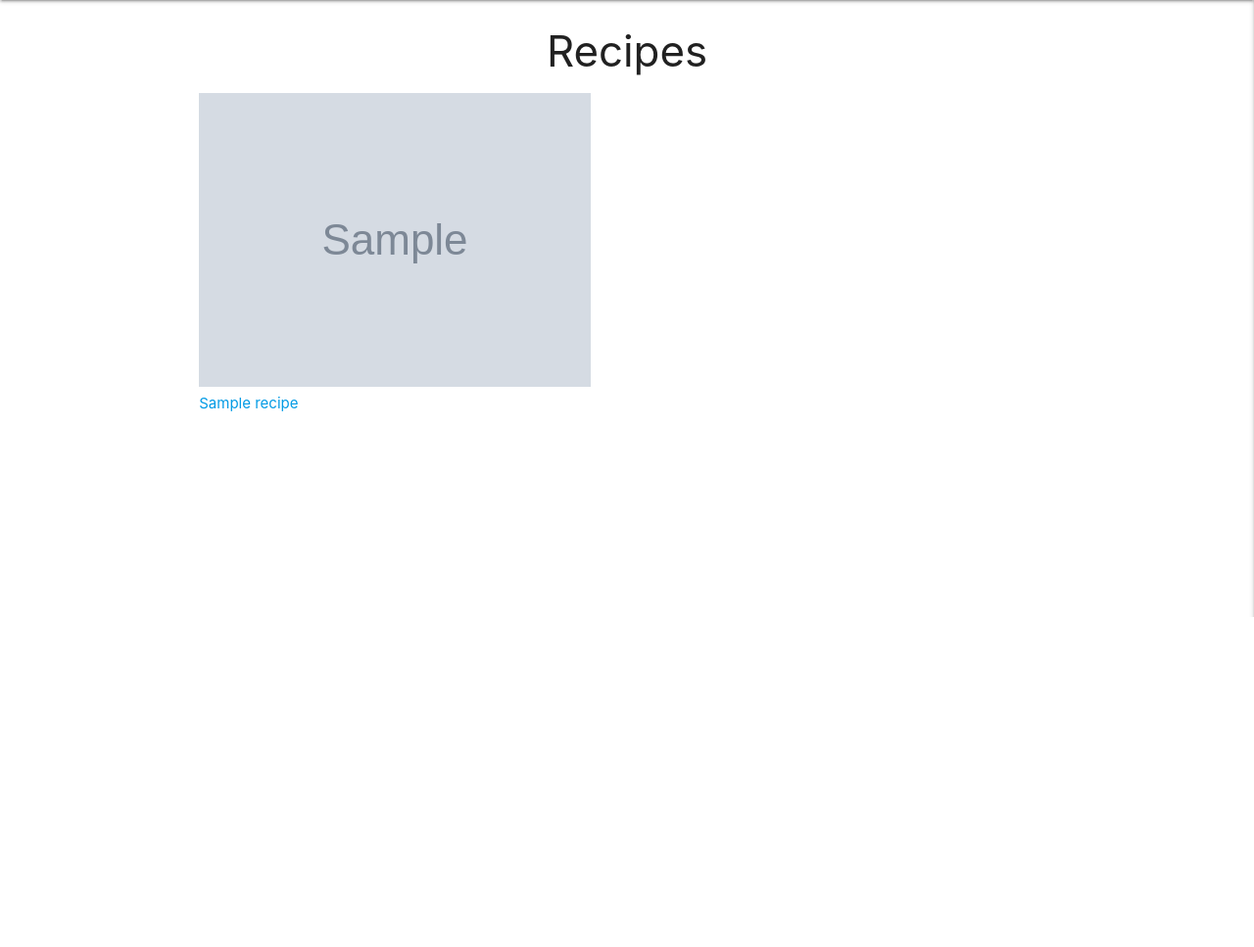
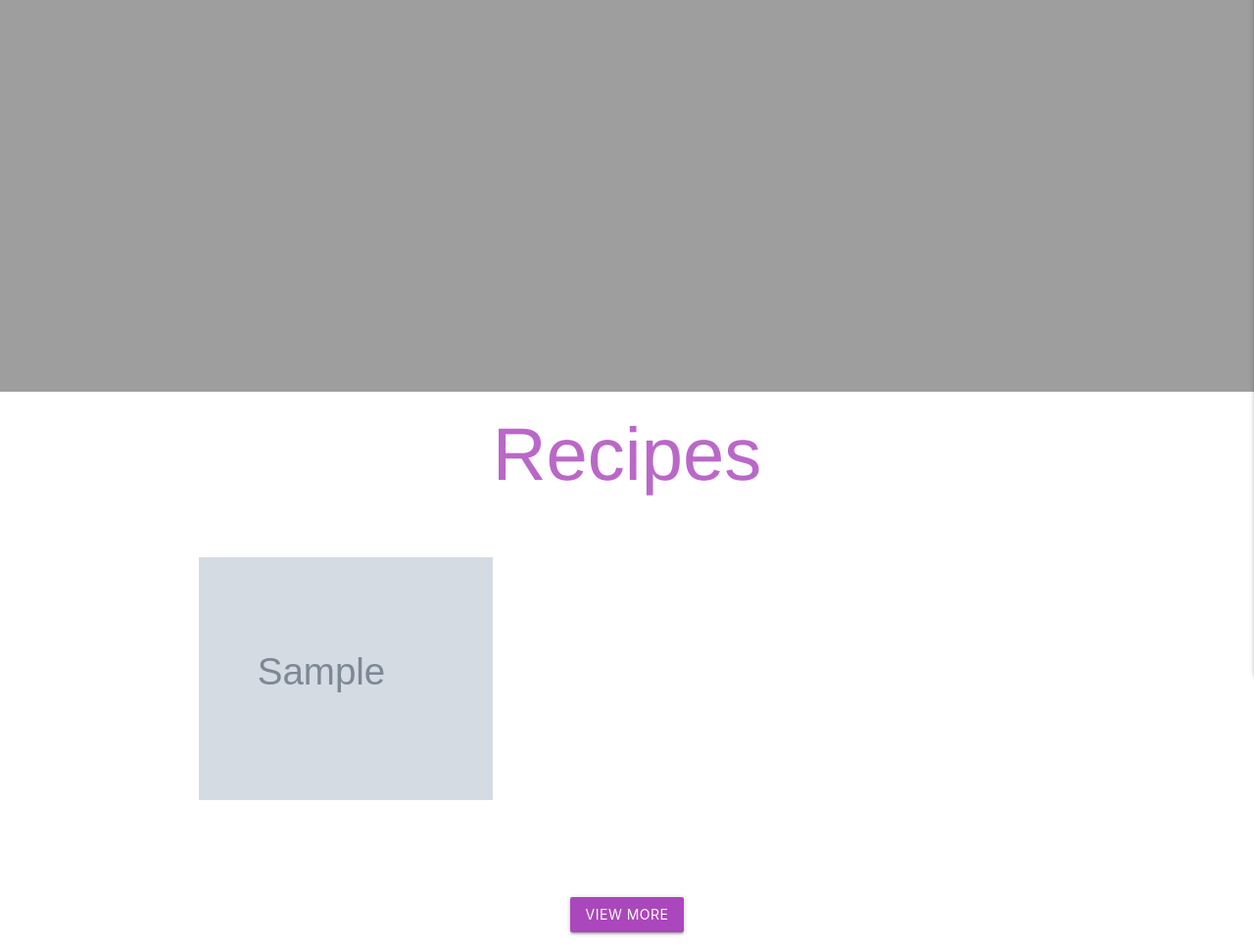
Before and after one commit to Rozdandy/africadelishms3, a Flask app: page / in a window 1280 px wide. Shown: the part 170-1137 px from the top of the page at 98% size. Before the commit the page ends 800 px from the top, so only its background shows below. Run offline with Flask 2, Linux system fonts and the light colour scheme; grey boxes marked "Sample" are stand-in pictures; a database or web service that is not in the repository returns one stand-in record (values such as "Sample title"); data that the repository does not hold is empty; some libraries are stand-ins or nearby versions; some web fonts are replaced.

Commit message:
Add get_recipes.html working

```diff
--- a/static/css/style.css
+++ b/static/css/style.css
@@ -28,3 +28,93 @@
 
 
 }
+
+
+.demo-3 {
+    position:relative;
+    width:300px;
+
+    overflow:hidden;
+    float:left;
+    margin-right:20px
+}
+.demo-3 figure {
+    margin:0;
+    padding:0;
+    position:relative;
+    cursor:pointer;
+    margin-left:-50px
+}
+.demo-3 figure img {
+    display:block;
+    position:relative;
+    z-index:10;
+    margin:-15px 0
+}
+.demo-3 figure figcaption {
+    display:block;
+    position:absolute;
+    z-index:5;
+    -webkit-box-sizing:border-box;
+    -moz-box-sizing:border-box;
+    box-sizing:border-box
+}
+.demo-3 figure h2 {
+    font-family:'Lato';
+    color:#fff;
+    font-size:20px;
+    text-align:center;
+}
+.demo-3 figure p {
+    display:block;
+    font-family:'Lato';
+    font-size:12px;
+    line-height:18px;
+    margin:0;
+    color:#fff;
+    text-align:center;
+}
+.demo-3 figure figcaption {
+    top:0;
+    left:0;
+    width:100%;
+    height:100%;
+    padding:29px 44px;
+    background-color:#ab47bc;
+    text-align:center;
+    backface-visibility:hidden;
+    -webkit-transform:rotateY(-180deg);
+    -moz-transform:rotateY(-180deg);
+    transform:rotateY(-180deg);
+    -webkit-transition:all .5s;
+    -moz-transition:all .5s;
+    transition:all .5s;
+}
+.demo-3 figure img {
+    backface-visibility:hidden;
+    -webkit-transition:all .5s;
+    -moz-transition:all .5s;
+    transition:all .5s
+}
+.demo-3 figure:hover img,figure.hover img {
+    -webkit-transform:rotateY(180deg);
+    -moz-transform:rotateY(180deg);
+    transform:rotateY(180deg)
+}
+.demo-3 figure:hover figcaption,figure.hover figcaption {
+    -webkit-transform:rotateY(0);
+    -moz-transform:rotateY(0);
+    transform:rotateY(0)
+}
+.ourProjects
+{
+	-webkit-box-sizing: content-box;
+  -moz-box-sizing: content-box;
+  box-sizing: content-box;
+  border: none;
+  font: normal 76px/1 "Akronim", Helvetica, sans-serif;
+  color: #ba68c8;
+  text-align: center;
+  -o-text-overflow: ellipsis;
+  text-overflow: ellipsis;
+}
--- a/static/js/scripts.js
+++ b/static/js/scripts.js
@@ -4,6 +4,7 @@
 
 $(document).ready(function () {
     $(".sidenav").sidenav({edge: "right"});
+     $('.scrollspy').scrollSpy();
     // $('.slider').slider();
     // $(".collapsible").collapsible();
     // $("#copyright").text(new Date().getFullYear());
--- a/templates/index.html
+++ b/templates/index.html
@@ -2,40 +2,80 @@
 {% block content %}
  <!--    HOMEPAGE -->
 
+<div class="container-fluid">
+    <div class="slider">
+        <ul class="slides">
+            <li>
+                <img src="{{ url_for('static', filename='images/angolanfeij.jpg') }}">
+                <div class="caption center-align">
+                    <h3>Angolan Feijoada</h3>
+                    <h5 class="light grey-text text-lighten-3">Angolan national favorite dish; Very rich, savory, &amp;
+                        satisfying</h5>
+                </div>
+            </li>
+            <li>
+                <img src="{{ url_for('static', filename='images/jollofrice.jpg') }}">
+                <div class="caption left-align">
+                    <h3>Nigerian Jollof Rice</h3>
+                    <h5 class="light grey-text text-lighten-3">Without controversy; Nigerian Jollof Rice, simply the
+                        best
+                    </h5>
+                </div>
+            </li>
+            <li>
+                <img src="{{ url_for('static', filename='images/ghanabanku.jpg') }}">
+                <div class="caption right-align">
+                    <h3>Ghanaian Banku</h3>
+                    <h5 class="light grey-text text-lighten-3">Banku and Tilapia; food for the champions</h5>
+                </div>
+            </li>
+            <li>
+                <img src="{{ url_for('static', filename='images/zambianshima.jpg') }}">
+                <div class="caption center-align">
+                    <h3>Zambian Nshima</h3>
+                    <h5 class="light grey-text text-lighten-3">Zambian real meal: Nshima and ndiwo</h5>
+                </div>
+            </li>
+        </ul>
 
-<div class="container">
-    <!-- Mobile | recipes  -->
-    <div class="row show-on-small hide-on-med-and-up">
-        <div class="col s12">
-            <h3 class="center-align">Recipes</h3>
-            <div class="row">
-                {% for recipe in mobile_recipes %}
-                <div class="col s12 recipes-display">
-                    <a href="{{ url_for('get_recipe', recipe_id=recipe._id) }}">
-                        <img class="img_url" src="{{ recipe.img_url}}" alt="recipe menu for mobile">
-                        <span class="card-title recipes-title">{{ recipe.recipe_name }}</span>
-                    </a>
-                </div>
-                {% endfor %}
     </div>
 </div>
-    </div>
-    <!-- Desktop and Tablet | recipes  -->
-    <div class="row hide-on-small-only">
-        <div class="col s12">
-            <h3 class="center-align">Recipes</h3>
+
+
+<div id="ourProjectss" class="section scrollspy">
+    <div class="container">
+        <h6 class="ourProjects">Recipes</h6>
+        <br>
+        <br>
         <div class="row">
  {% for recipe in recipes %}
                 {% if loop.index<=3 %}
-                <div class="col s4 menu-display">
-                    <a href="{{ url_for('get_recipe', recipe_id=recipe._id) }}">
-                        <img class="img_recipe" src="{{ recipe.img_url}}" alt="recipe menu for desktop">
-                        <span class="card-title recipes-title">{{ recipe.recipe_name }}</span>
-                    </a>
+
+            <div class="col s12 m4">
+
+      			<ul class="demo-3">
+
+			    <li>
+			        <figure>
+                        <img src="{{ recipe.img_url }}" class="responsive-img" alt=""/>
+
+			            <figcaption>
+
+			               <p><a href="{{ url_for('get_recipe', recipe_id=recipe._id) }}"><h2>{{ recipe.recipe_name }}</h2></a></p>
+                        </figcaption>
+                        <div> <h2>{{ recipe.recipe_name }}</h2></div>
+			        </figure>
+                </li>
+
+			</ul>
 	      </div>
  {% endif %}
                 {% endfor %}
        </div>
+        <!--row-->
+
+        <div class="center">
+            <a class="waves-effect waves-light btn purple lighten-1" href="{{ url_for('get_recipes', recipe=recipe) }}">View more</a>
         </div>
     </div>
 </div>
--- a/templates/recipes.html
+++ /dev/null
@@ -1,6 +0,0 @@
-{% extends "base.html" %}
-{% block content %}
-
-
-
-{% endblock %}<
```
Also changed, not shown: templates/get_recipe.html (+62 -16 lines), templates/get_recipes.html (added, +52 -0 lines). Lines whose indentation alone changed are shown as unchanged.
